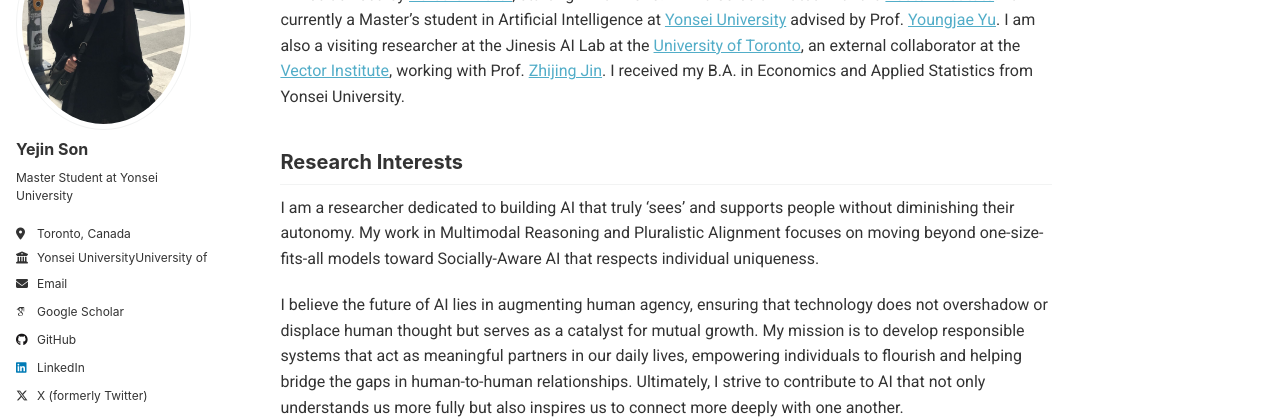
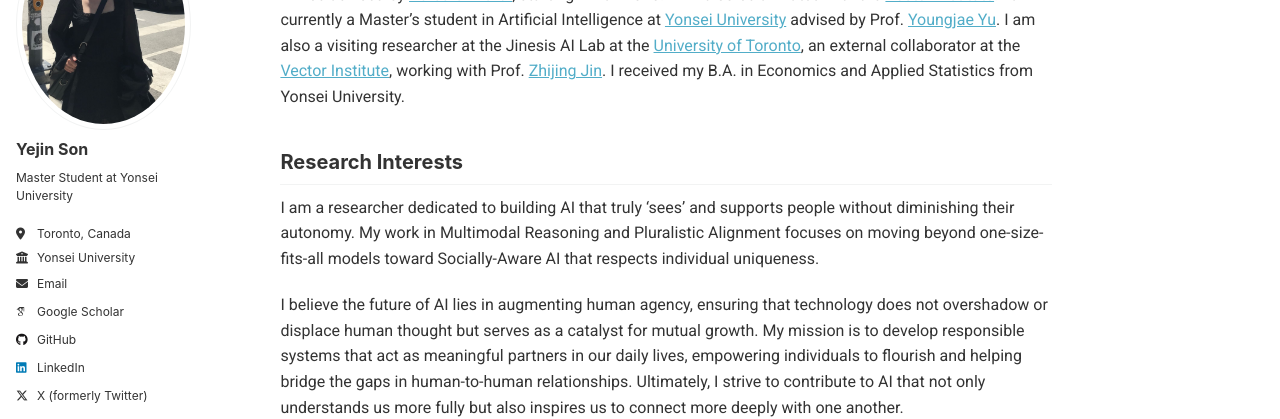
Before and after one commit to ozzaney/ozzaney.github.io, a Jekyll site: the page built from _pages/about.md, in a window 1280 px wide. Shown: the part 173-592 px from the top of the page. Built offline with Jekyll 4.4.1, drawn with Linux system fonts in a browser that asks for light colours; some web fonts are replaced.

Commit message:
Update _config.yml

```diff
--- a/_config.yml
+++ b/_config.yml
@@ -24,10 +24,7 @@
   pronouns         :
   bio              : "Master Student at Yonsei University"
   location         : "Toronto, Canada"
-  employer         :
-  - "Yonsei University"
-  - "University of Toronto"
-  - "Vector Institute"
+  employer         :  "Yonsei University"
   uri              : # URL
   email            : "yejinhand@yonsei.ac.kr"
 
```
